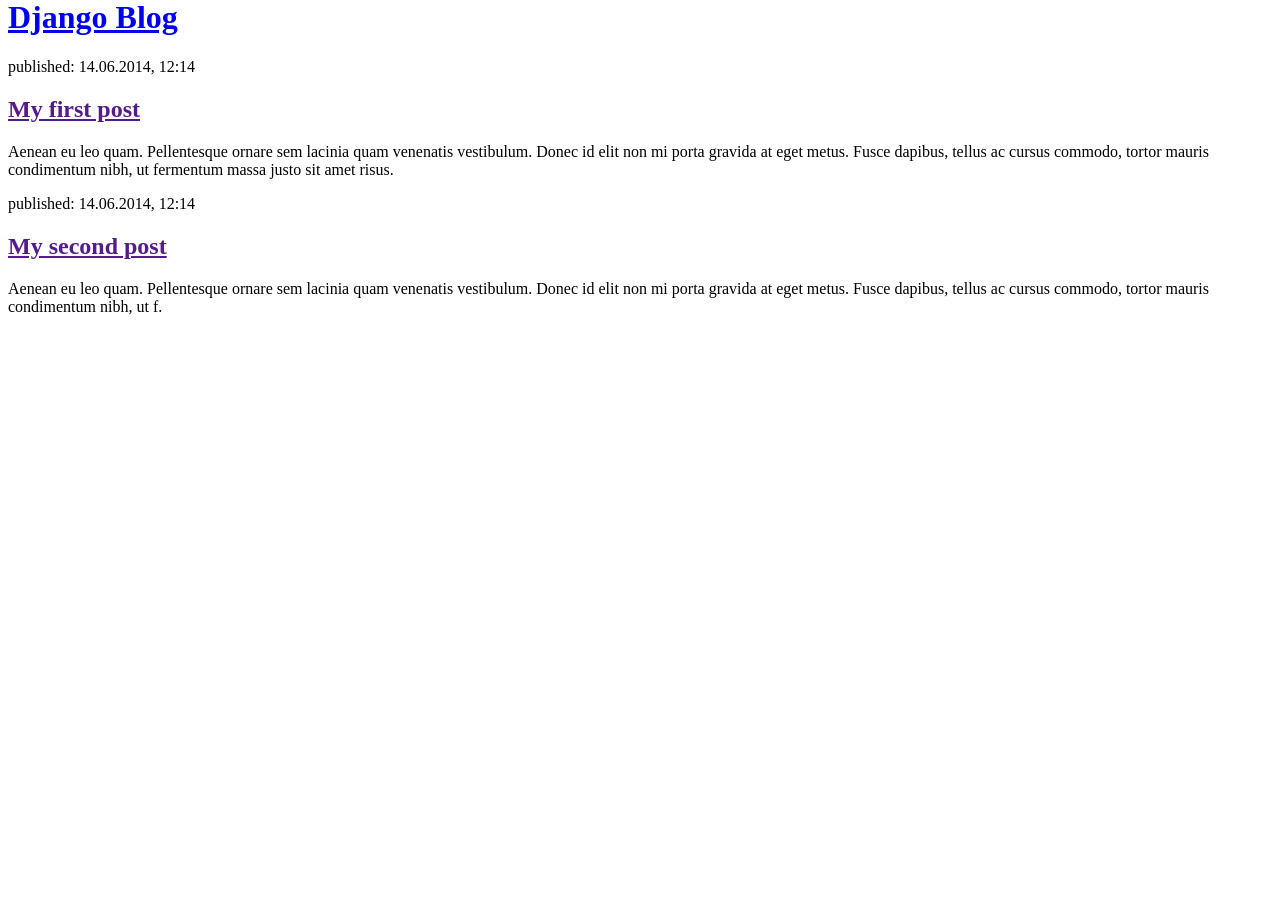
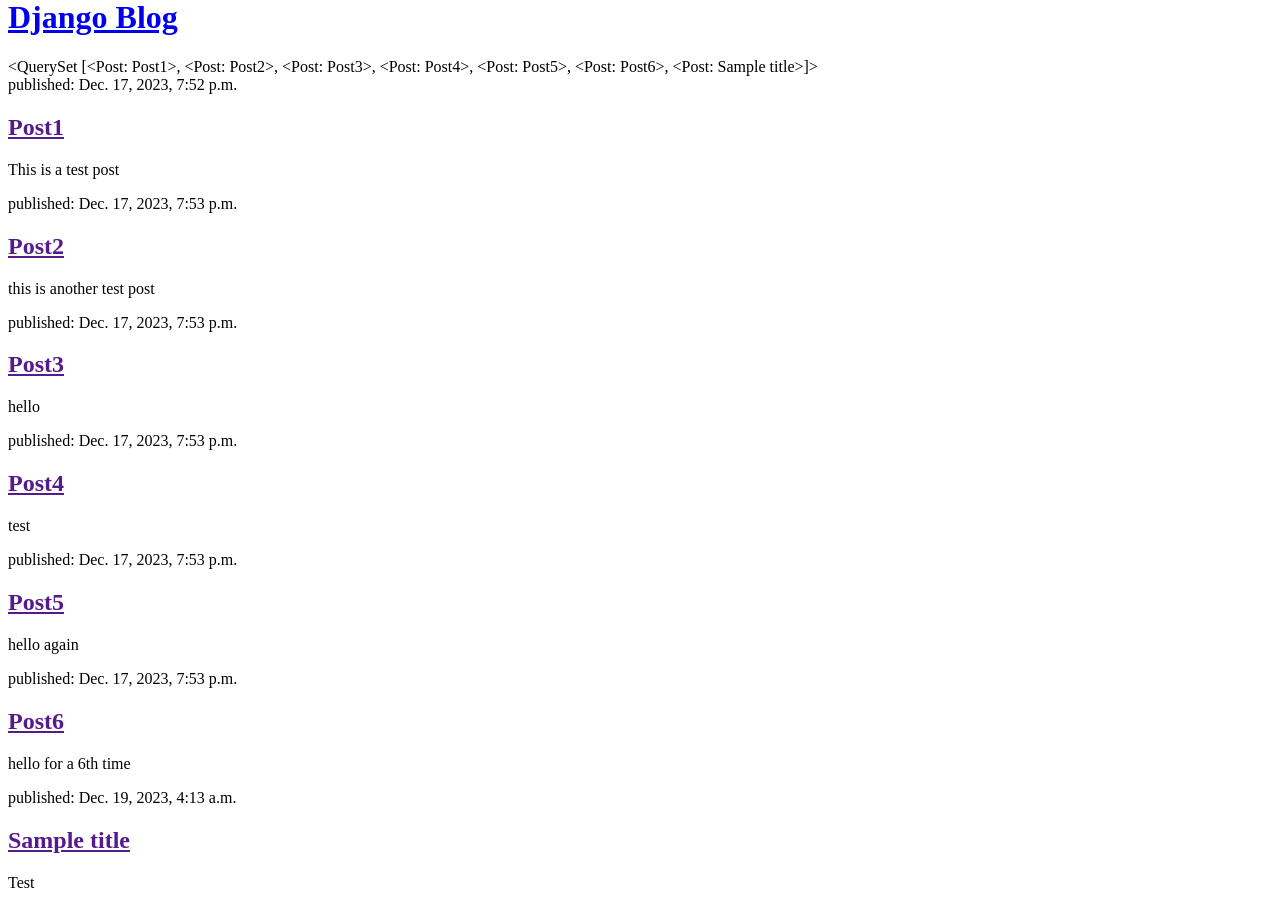
Before and after one commit to ekeem6767/myfirstblog, a Django app: page / in a window 1280 px wide. Shown: the part 22-930 px from the top of the page. Before the commit the page ends 337 px from the top, so only its background shows below. Run offline with Django 3.2, Linux system fonts and the light colour scheme; data comes from the database, SQL or seed files in the repository; both versions use the stored data as it was after the commit.

Commit message:
Modified templates to display posts from database.

```diff
--- a/blog/templates/blog/post_list.html
+++ b/blog/templates/blog/post_list.html
@@ -1,23 +1,20 @@
 <!DOCTYPE html>
 <html>
     <head>
-        <title>Django Girls blog</title>
+        <title>Django blog</title>
     </head>
     <body>
         <header>
             <h1><a href="/">Django Blog</a></h1>
         </header>
+        {{ posts }}
 
-        <article>
-            <time>published: 14.06.2014, 12:14</time>
-            <h2><a href="">My first post</a></h2>
-            <p>Aenean eu leo quam. Pellentesque ornare sem lacinia quam venenatis vestibulum. Donec id elit non mi porta gravida at eget metus. Fusce dapibus, tellus ac cursus commodo, tortor mauris condimentum nibh, ut fermentum massa justo sit amet risus.</p>
-        </article>
-
-        <article>
-            <time>published: 14.06.2014, 12:14</time>
-            <h2><a href="">My second post</a></h2>
-            <p>Aenean eu leo quam. Pellentesque ornare sem lacinia quam venenatis vestibulum. Donec id elit non mi porta gravida at eget metus. Fusce dapibus, tellus ac cursus commodo, tortor mauris condimentum nibh, ut f.</p>
-        </article>
+        {% for post in posts %}
+            <article>
+                <time>published: {{ post.published_date }}</time>
+                <h2><a href="">{{ post.title }}</a></h2>
+                <p>{{ post.text|linebreaksbr }}</p>
+            </article>
+        {% endfor %}
     </body>
 </html>
--- a/blog/views.py
+++ b/blog/views.py
@@ -1,5 +1,7 @@
 from django.shortcuts import render
+from django.utils import timezone
+from .models import Post
 
-# Create your views here.
 def post_list(request):
-    return render(request, 'blog/post_list.html', {})
+    posts = Post.objects.filter(published_date__lte=timezone.now()).order_by('published_date')
+    return render(request, 'blog/post_list.html', {'posts': posts})
```
Also changed, not shown: db.sqlite3, 1 other file.
